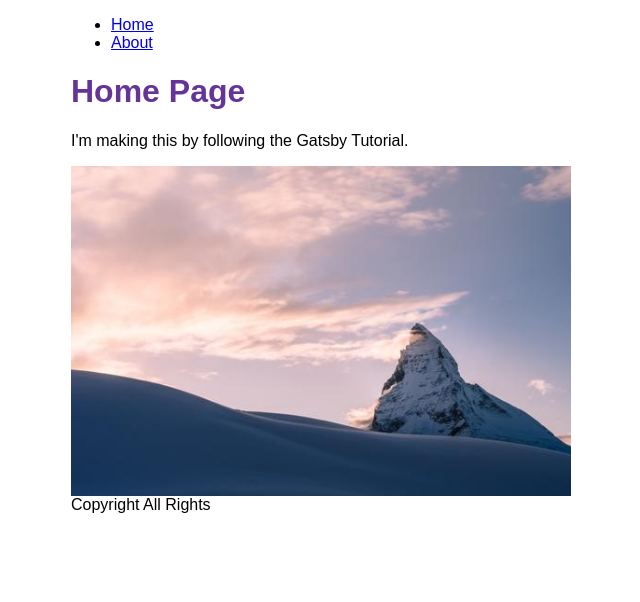
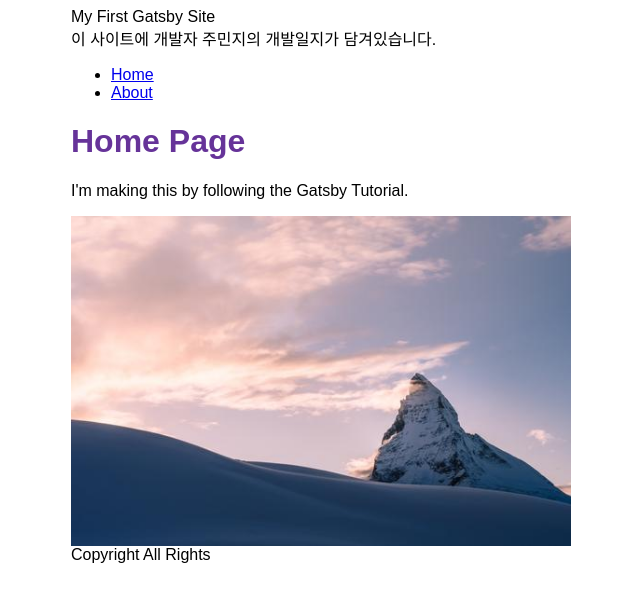
Before and after one commit to Juminji-117/my-blog, a Gatsby site: page / in a window 1280 px wide. Shown: the whole page, without its empty margins (319-959 px from the left). Built offline with nearby package versions, Linux system fonts and the light colour scheme; Gatsby itself is replaced by a stand-in of ours.

Commit message:
그래프QL로 데이터 가져와서 레이아웃에 표시

```diff
--- a/gatsby-config.js
+++ b/gatsby-config.js
@@ -1,7 +1,7 @@
 module.exports = {
   siteMetadata: {
-    title: `My Blog`,
-    siteUrl: `https://www.yourdomain.tld`,
+    title: "My First Gatsby Site",
+    description: "이 사이트에 개발자 주민지의 개발일지가 담겨있습니다.",
   },
   plugins: ["gatsby-plugin-image", "gatsby-plugin-sharp"],
 }
--- a/src/components/Layout.js
+++ b/src/components/Layout.js
@@ -1,5 +1,5 @@
-import { Link } from "gatsby";
 import React from "react";
+import { Link, useStaticQuery, graphql } from "gatsby";
 import {
   container,
   heading,
@@ -9,9 +9,23 @@
 } from "./Layout.module.css";
 
 function Layout({ pageTitle, children }) {
+  const data = useStaticQuery(graphql`
+    query {
+      site {
+        siteMetadata {
+          title
+          description
+        }
+      }
+    }
+  `);
   return (
     <div className={container}>
-      <title>{pageTitle}</title>
+      <title>
+        {pageTitle} | {data.site.siteMetadata.title}
+      </title>
+      <header>{data.site.siteMetadata.title}</header>
+      <div>{data.site.siteMetadata.description}</div>
       <nav>
         <ul className={navLinks}>
           <li className={navLinkItem}>
```
